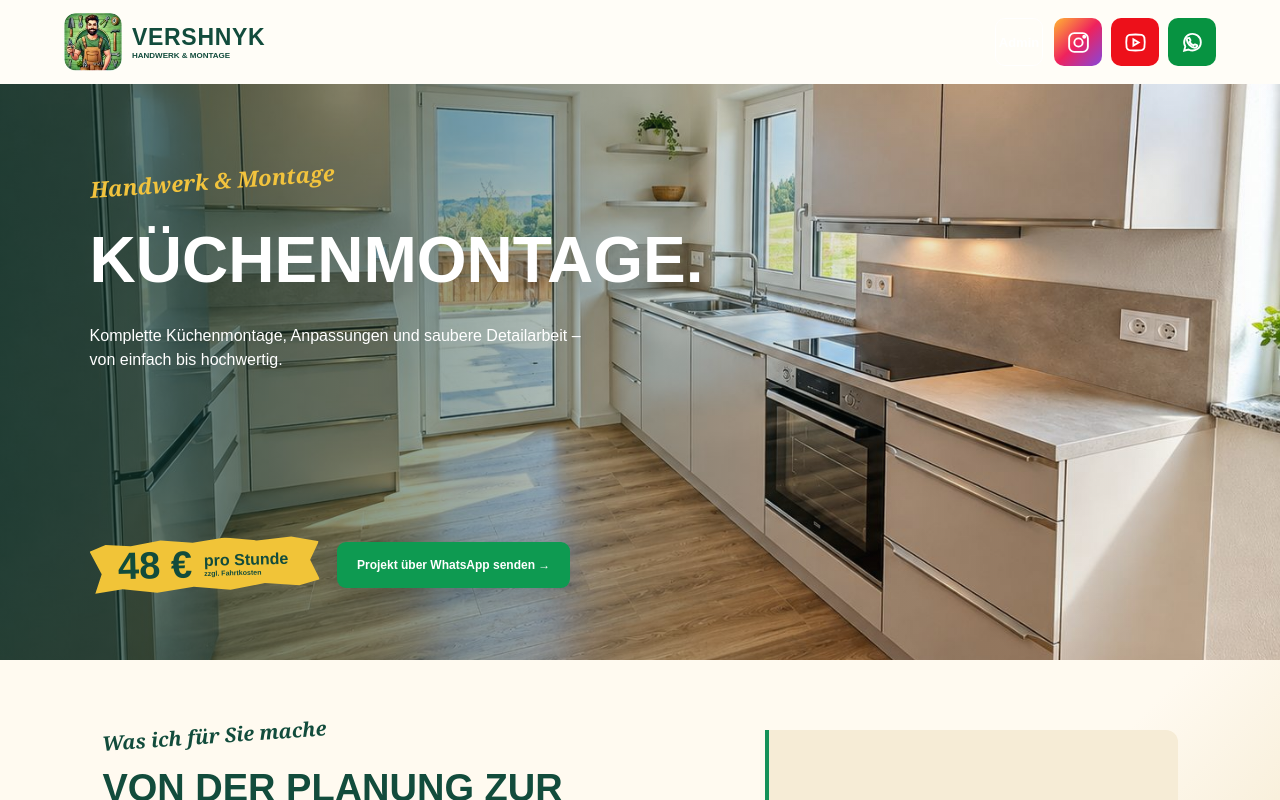
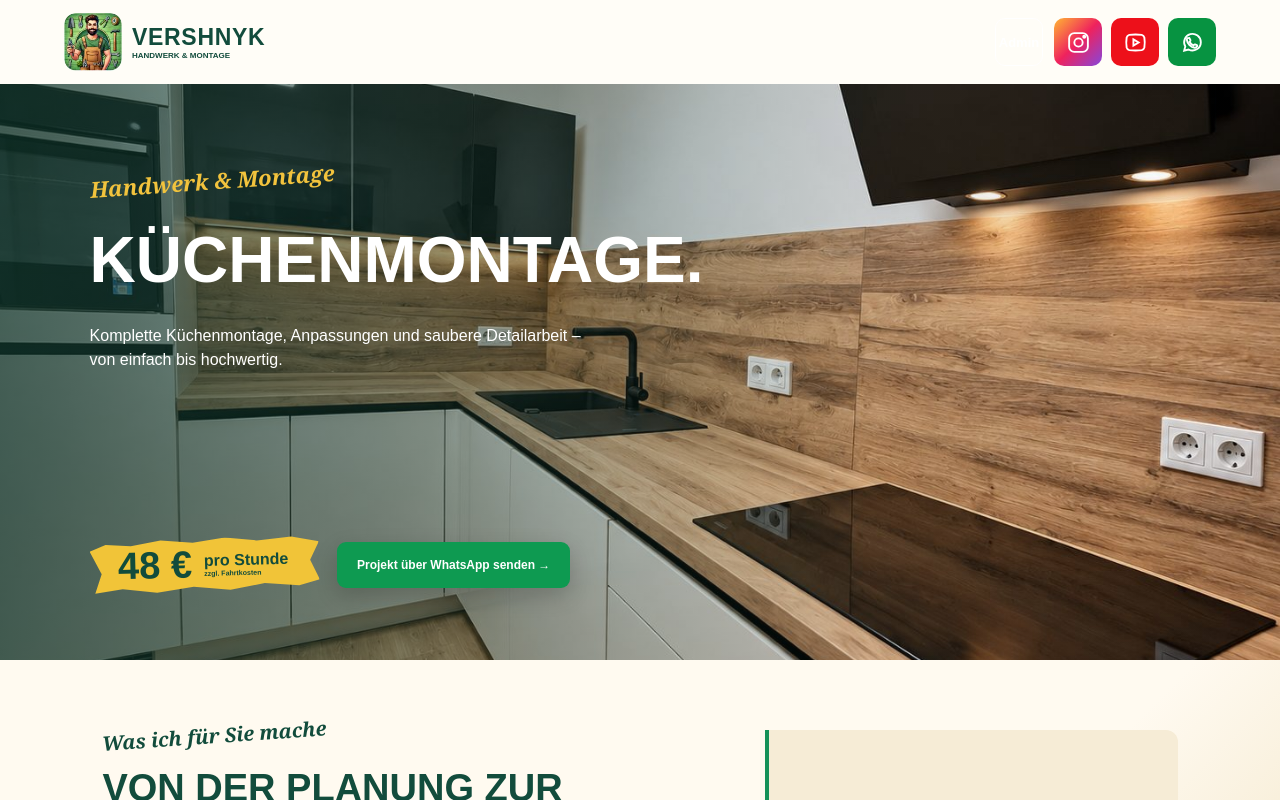
Before and after one commit to ch-ua/vershnyk-com, a Next.js app: page /leistungen/kuechenmontage in a window 1280 px wide. Shown: the top 800 px of the page. Built offline with nearby package versions, Linux system fonts and the light colour scheme.

Commit message:
Randomize service page hero photo

```diff
--- a/src/app/leistungen/kuechenmontage/page.tsx
+++ b/src/app/leistungen/kuechenmontage/page.tsx
@@ -1,11 +1,13 @@
 "use client";
 import SiteHeader from "@/app/components/SiteHeader";
+import {useState} from "react";
 import {site} from "@/data/site";
 const photos=["/images/montage-k/Kuechenmontage-01.jpg","/images/montage-k/Kuechenmontage-02.jpg","/images/montage-k/Kuechenmontage-03.jpg","/images/montage-k/Kuechenmontage-04.jpg","/images/montage-k/Kuechenmontage-05.jpg","/images/montage-k/Kuechenmontage-06.jpg","/images/montage-k/Kuechenmontage-Montage-05.jpg"];
 const items=["Komplette Küchenmontage","IKEA, Schüller, Nobilia & weitere","Arbeitsplatten anpassen","Schränke & Fronten ausrichten","Demontage & Umbau","Montage von Einbaugeräten"];
 export default function ServicePage(){
+ const [hero]=useState(()=>photos[Math.floor(Math.random()*photos.length)]);
  return <main className="servicePage"><SiteHeader/>
- <section className="detailHero" style={{backgroundImage:`url("${photos[0]}")`}}><div className="detailOverlay"><p className="hand">Handwerk & Montage</p><h1>KÜCHENMONTAGE.</h1><p>Komplette Küchenmontage, Anpassungen und saubere Detailarbeit – von einfach bis hochwertig.</p><div className="detailHeroBottom"><div className="servicePrice"><b>48 €</b><span>pro Stunde<small>zzgl. Fahrtkosten</small></span></div><a className="detailWa" href={site.whatsapp}>Projekt über WhatsApp senden →</a></div></div></section>
+ <section className="detailHero" style={{backgroundImage:`url("${hero}")`}}><div className="detailOverlay"><p className="hand">Handwerk & Montage</p><h1>KÜCHENMONTAGE.</h1><p>Komplette Küchenmontage, Anpassungen und saubere Detailarbeit – von einfach bis hochwertig.</p><div className="detailHeroBottom"><div className="servicePrice"><b>48 €</b><span>pro Stunde<small>zzgl. Fahrtkosten</small></span></div><a className="detailWa" href={site.whatsapp}>Projekt über WhatsApp senden →</a></div></div></section>
  <section className="serviceIntro"><div><p className="hand">Was ich für Sie mache</p><h2>VON DER PLANUNG ZUR FERTIGEN KÜCHE.</h2><p>Komplette Küchenmontage, Anpassungen und saubere Detailarbeit – von einfach bis hochwertig. Senden Sie mir Fotos, Adresse und eine kurze Beschreibung – Umfang und Termin stimmen wir direkt über WhatsApp ab.</p></div><div className="serviceFacts"><b>48 € / Std.</b><span>+ Fahrtkosten</span><b>WhatsApp</b><span>direkte Abstimmung</span><b>Termin wählen</b><span>freie Termine im Kalender ansehen</span></div></section>
  <section className="serviceList"><p className="hand">Leistungen</p><h2>LEISTUNGEN IM ÜBERBLICK</h2><div>{items.map((x,i)=><article key={x}><b>0{i+1}</b><span>{x}</span></article>)}</div></section>
  <section className="servicePhotoGallery"><div className="sectionTitle"><p className="hand">Ausgeführte Arbeiten</p><h2>EINBLICKE IN MEINE PROJEKTE</h2></div><div className="detailGalleryGrid">{photos.map((p,i)=><figure key={p} className={i===0?"wide":""} style={{backgroundImage:`url("${p}")`}} aria-label={"Projektfoto "+(i+1)}/>)}</div></section>
```
